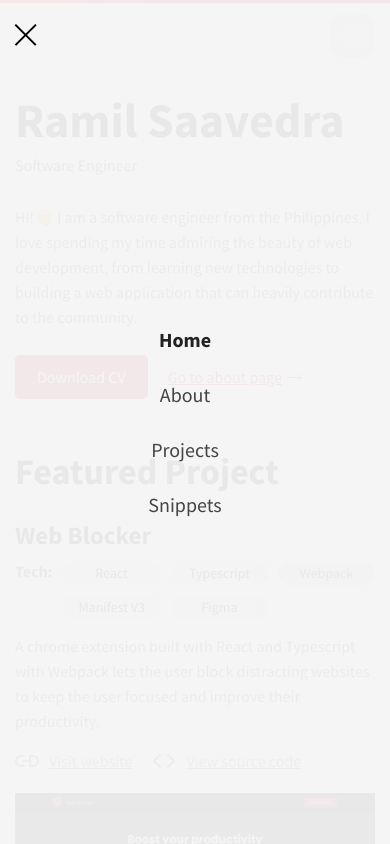
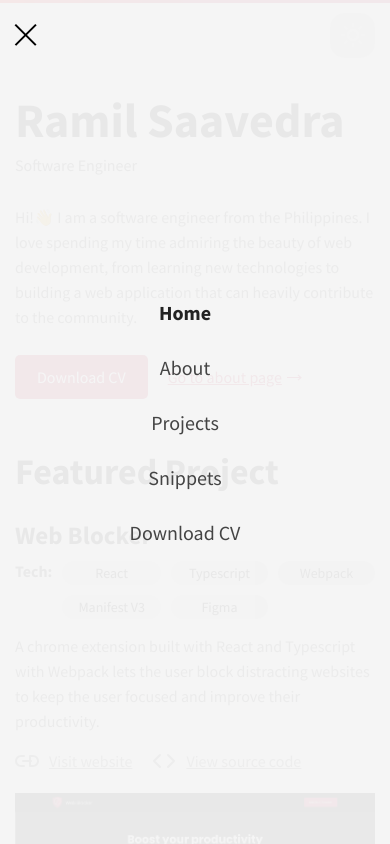
Before and after one commit to ramilsaavedra/portfolio-nextjs-firebase-typescript, a Next.js app: page / in a window 390 px wide. Both pictures are taken after a click on the element 30 px from the left and 35 px from the top of the page. Shown: the top 844 px of the page. Built offline with nearby package versions, Linux system fonts and the light colour scheme; no server answers.

Commit message:
mobile menu fast animation

```diff
--- a/layout/Header/Header.module.css
+++ b/layout/Header/Header.module.css
@@ -77,6 +77,10 @@
   transform: rotate(135deg);
 }
 
+.menuWrap > a:last-child {
+  display: none;
+}
+
 @media only screen and (max-width: 768px) {
   .header {
     position: fixed;
@@ -118,7 +122,7 @@
     background: var(--menu-wrap-color);
     opacity: 0;
     transform: translate3d(0, -2000px, 0);
-    transition: all 0.6s ease;
+    transition: all 0.5s ease;
   }
 
   .menuWrap a {
@@ -130,4 +134,8 @@
     opacity: 1;
     transform: translate3d(0, 0, 0);
   }
+
+  .menuWrap > a:last-child {
+    display: block;
+  }
 }
--- a/layout/Header/index.tsx
+++ b/layout/Header/index.tsx
@@ -39,8 +39,10 @@ const Header: React.FC = () => {
           <Link href='/snippets'>
             <a style={asPath === '/snippets' ? activeStyle : {}}>Snippets</a>
           </Link>
+          <a href='/static/Resume.pdf' target='_blank' rel='noreferrer'>
+            Download CV
+          </a>
         </div>
-
         <ThemeChanger />
       </div>
     </header>
```
